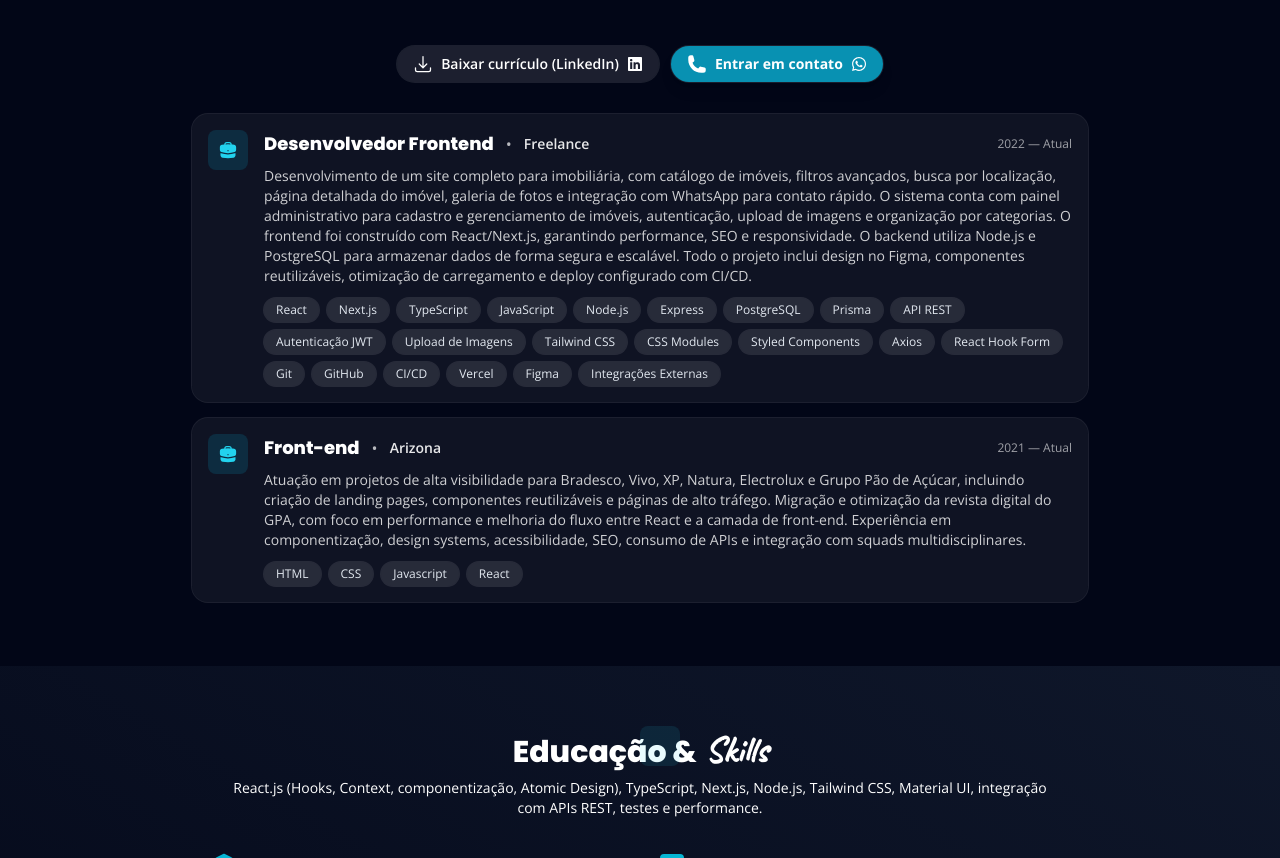
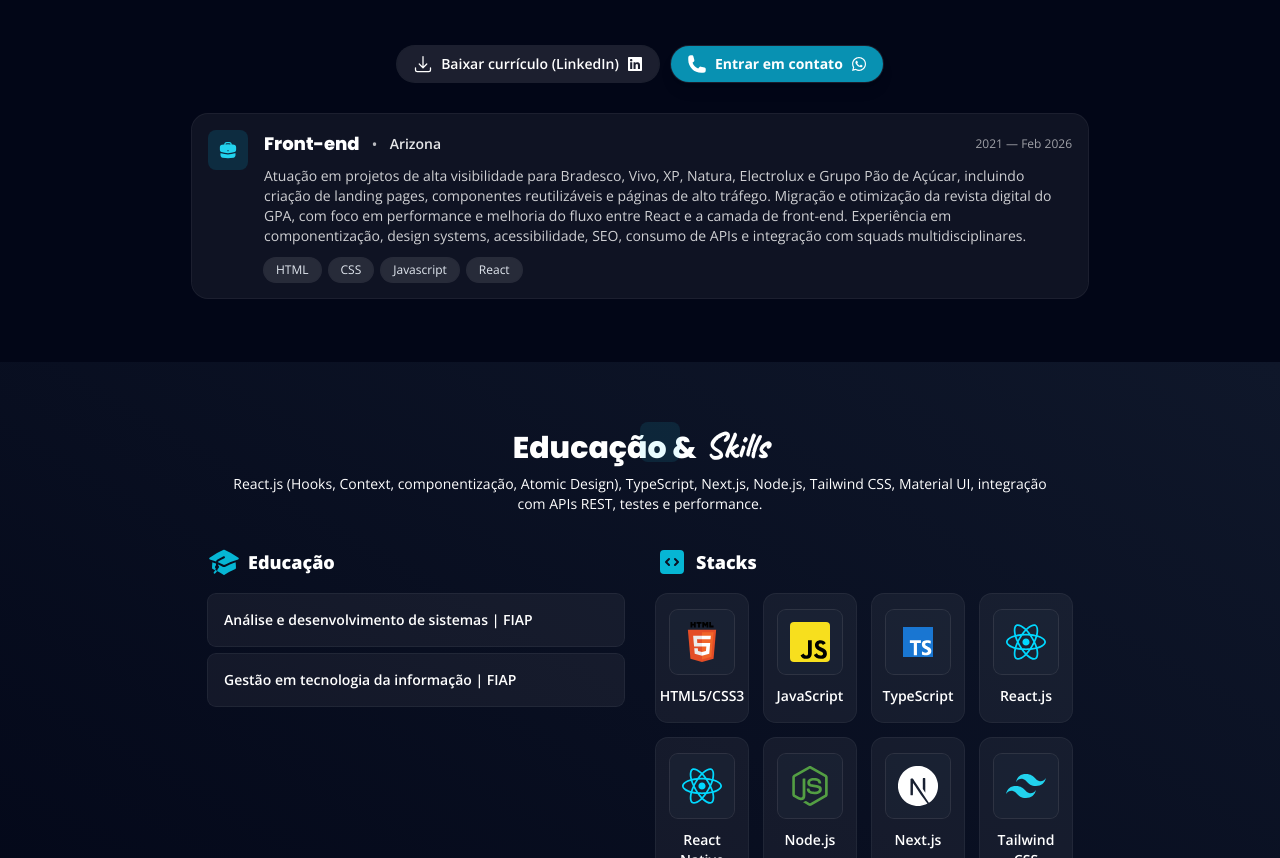
Before and after one commit to Vinicius-Barbosa-Santos/portifolio, a React (Create React App) app: page / in a window 1280 px wide. Shown: the part 1942-2800 px from the top of the page. Built offline with nearby package versions, Linux system fonts and the light colour scheme.

Commit message:
feat: Update Profile

```diff
--- a/src/components/Experience.tsx
+++ b/src/components/Experience.tsx
@@ -5,40 +5,9 @@ import { FaLinkedin, FaWhatsapp } from "react-icons/fa";
 export default function Experience() {
   const experiences = [
     {
-      role: "Desenvolvedor Frontend",
-      company: "Freelance",
-      period: "2022 — Atual",
-      summary:
-        "Desenvolvimento de um site completo para imobiliária, com catálogo de imóveis, filtros avançados, busca por localização, página detalhada do imóvel, galeria de fotos e integração com WhatsApp para contato rápido. O sistema conta com painel administrativo para cadastro e gerenciamento de imóveis, autenticação, upload de imagens e organização por categorias. O frontend foi construído com React/Next.js, garantindo performance, SEO e responsividade. O backend utiliza Node.js e PostgreSQL para armazenar dados de forma segura e escalável. Todo o projeto inclui design no Figma, componentes reutilizáveis, otimização de carregamento e deploy configurado com CI/CD.",
-      tags: [
-        "React",
-        "Next.js",
-        "TypeScript",
-        "JavaScript",
-        "Node.js",
-        "Express",
-        "PostgreSQL",
-        "Prisma",
-        "API REST",
-        "Autenticação JWT",
-        "Upload de Imagens",
-        "Tailwind CSS",
-        "CSS Modules",
-        "Styled Components",
-        "Axios",
-        "React Hook Form",
-        "Git",
-        "GitHub",
-        "CI/CD",
-        "Vercel",
-        "Figma",
-        "Integrações Externas",
-      ],
-    },
-    {
       role: "Front-end",
       company: "Arizona",
-      period: "2021 — Atual",
+      period: "2021 — Feb 2026",
       summary:
         "Atuação em projetos de alta visibilidade para Bradesco, Vivo, XP, Natura, Electrolux e Grupo Pão de Açúcar, incluindo criação de landing pages, componentes reutilizáveis e páginas de alto tráfego. Migração e otimização da revista digital do GPA, com foco em performance e melhoria do fluxo entre React e a camada de front-end. Experiência em componentização, design systems, acessibilidade, SEO, consumo de APIs e integração com squads multidisciplinares.",
       tags: ["HTML", "CSS", "Javascript", "React"],
```
Also changed, not shown: 1 other file (tests, documents, lock files or other folders).
